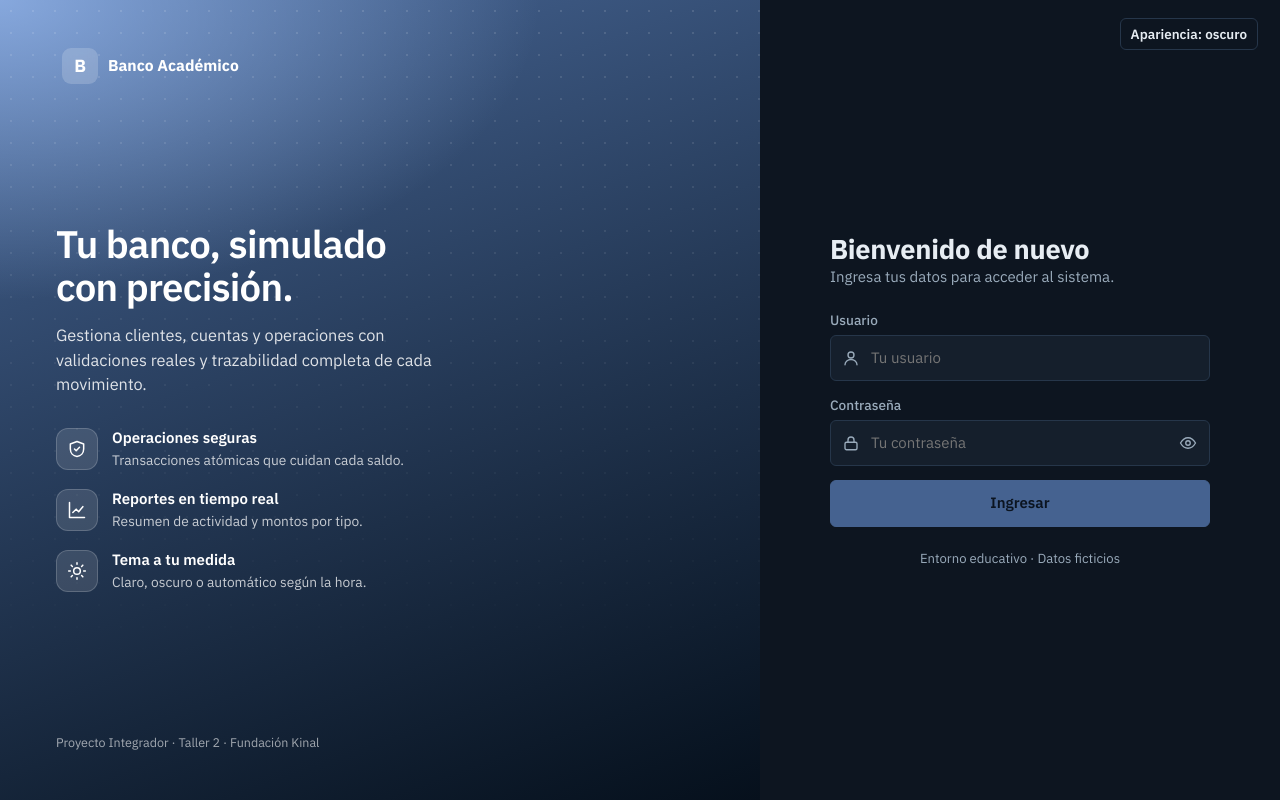
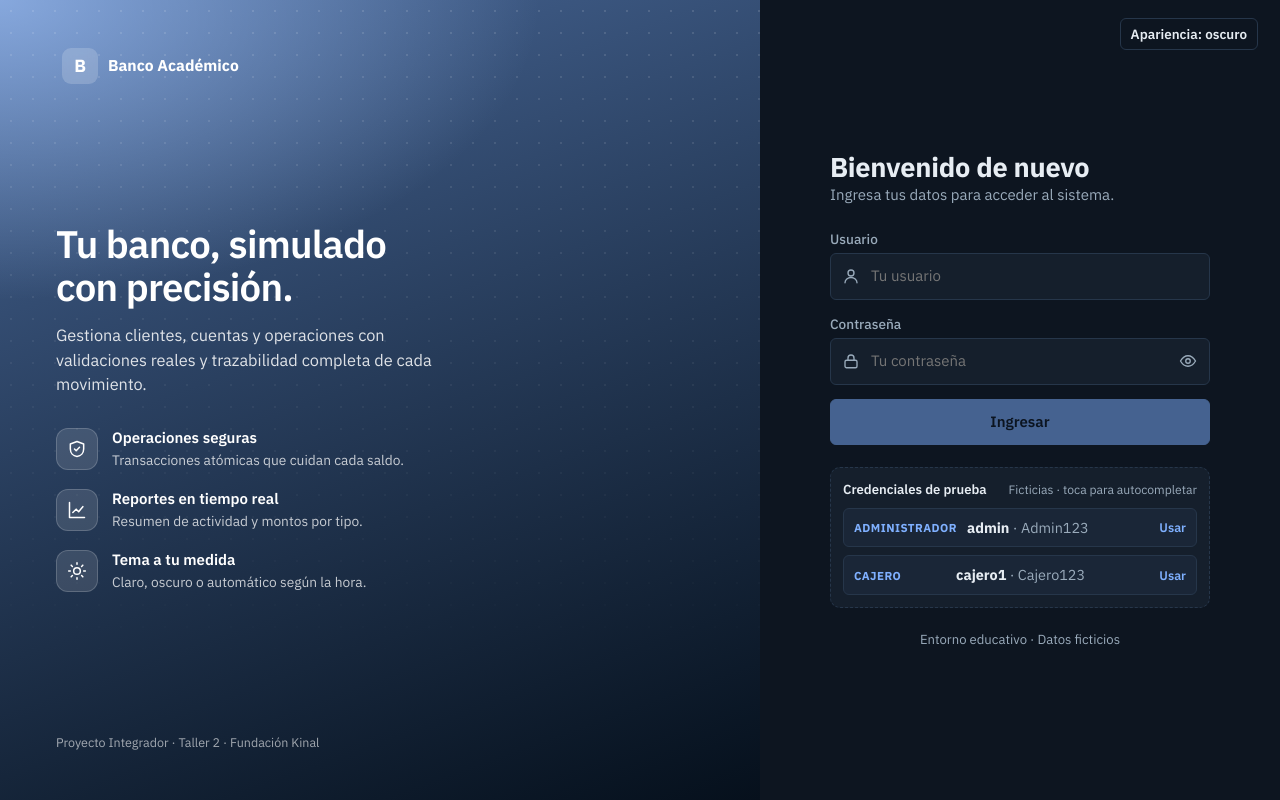
Before and after one commit to jjax-2025549/Sistema_Bancario, an Angular app in the folder frontend/: page /login in a window 1280 px wide. Built offline with nearby package versions, Linux system fonts and the light colour scheme.

Commit message:
feat(frontend): rediseñar el login con panel de marca y credenciales de prueba visibles

```diff
--- a/frontend/src/app/pages/login.html
+++ b/frontend/src/app/pages/login.html
@@ -43,6 +43,16 @@
           @if (cargando()) { <span class="spin" aria-hidden="true"></span> Ingresando… } @else { Ingresar }
         </button>
       </form>
+      <div class="creds">
+        <div class="creds-head"><span>Credenciales de prueba</span><small>Ficticias · toca para autocompletar</small></div>
+        @for (c of credenciales; track c.usuario) {
+          <button type="button" class="cred" (click)="usar(c)">
+            <span class="cred-rol">{{ c.rol }}</span>
+            <span class="cred-data"><b>{{ c.usuario }}</b><span class="muted"> · {{ c.clave }}</span></span>
+            <span class="cred-use">Usar</span>
+          </button>
+        }
+      </div>
       <p class="login-note">Entorno educativo · Datos ficticios</p>
     </div>
   </section>
```
